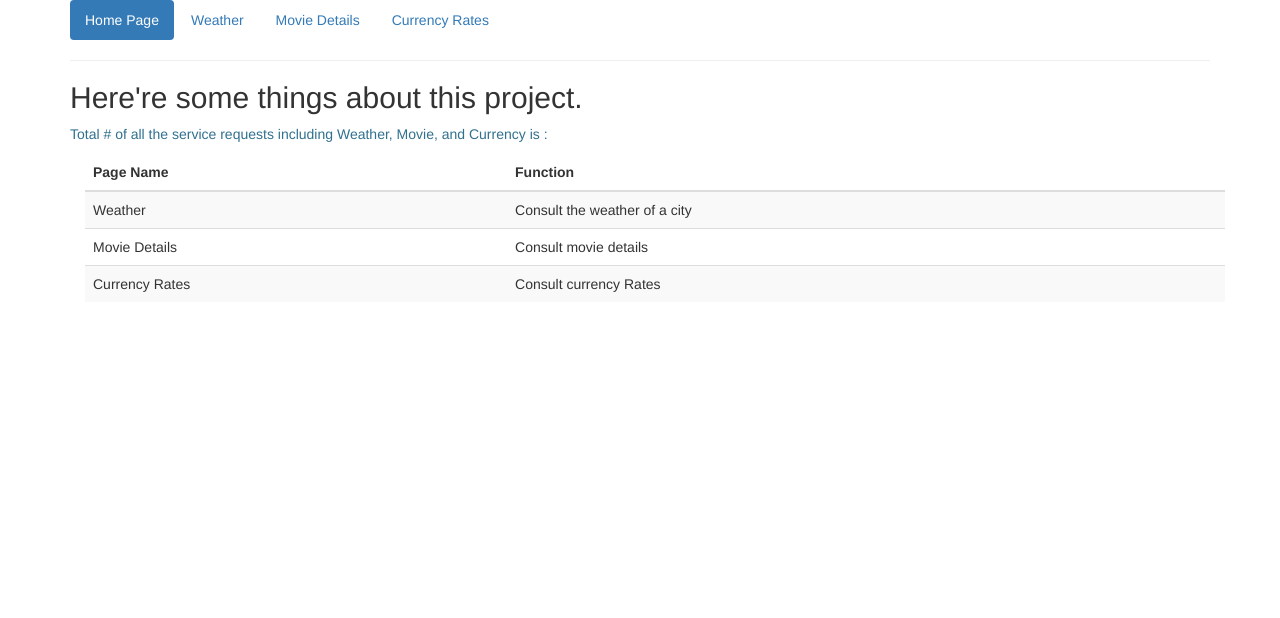
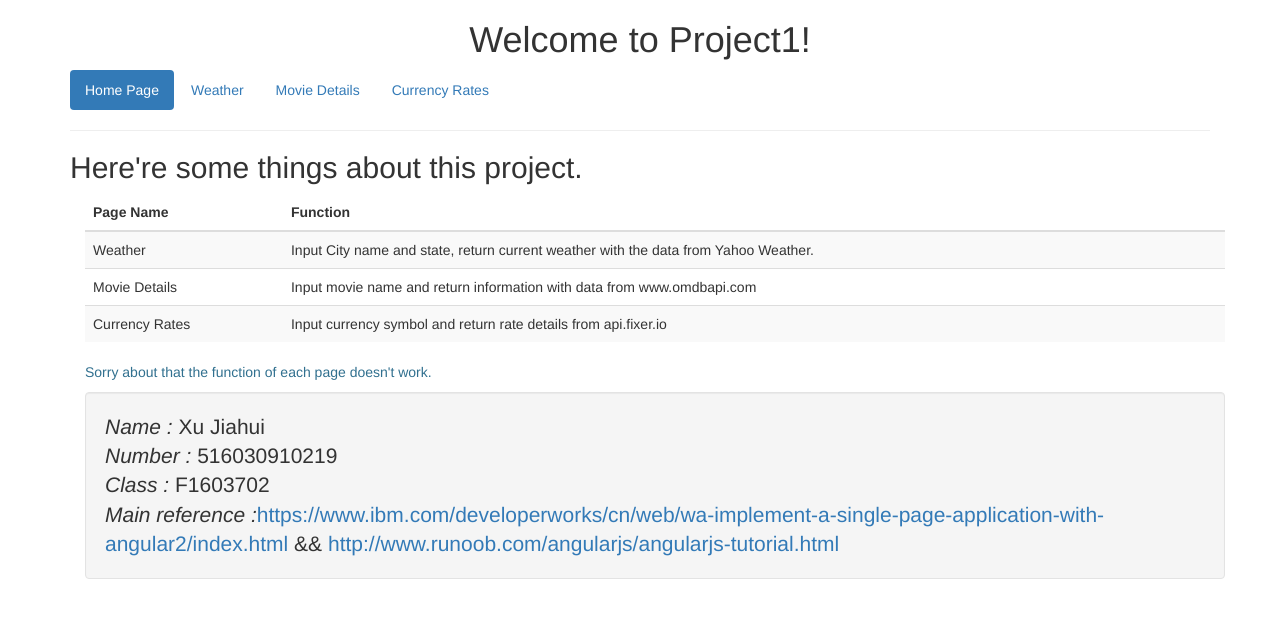
Before and after one commit to dnzlike/AngularCli, an Angular app: page /about in a window 1280 px wide. Shown: the top 618 px of the page. Built offline with nearby package versions, Linux system fonts and the light colour scheme.

Commit message:
seventh commit

```diff
--- a/src/app/about/about.component.html
+++ b/src/app/about/about.component.html
@@ -1,6 +1,5 @@
 <h2>Here're some things about this project.</h2>
-<p class="text-info">Total # of all the service requests including Weather, Movie, and Currency is :
-</p>
+
 <div class ="container">
 <table class="table table-striped">
   <thead>
@@ -12,17 +11,25 @@
   <tbody>
   <tr>
     <td>Weather</td>
-    <td>Consult the weather of a city</td>
+    <td>Input City name and state, return current weather with the data from Yahoo Weather.</td>
   </tr>
   <tr>
     <td>Movie Details</td>
-    <td>Consult movie details</td>
+    <td>Input movie name and return information with data from www.omdbapi.com</td>
   </tr>
   <tr>
     <td>Currency Rates</td>
-    <td>Consult currency Rates</td>
+    <td>Input currency symbol and return rate details from api.fixer.io</td>
   </tr>
   </tbody>
 </table>
-
+  <p class="text-info">Sorry about that the function of each page doesn't work.
+  </p>
+  <p class="well lead">
+    <i> Name :</i> Xu Jiahui <br>
+    <i> Number :</i> 516030910219 <br>
+    <i> Class :</i> F1603702 <br>
+    <i> Main reference :</i> <a ng-href ="https://www.ibm.com/developerworks/cn/web/wa-implement-a-single-page-application-with-angular2/index.html">https://www.ibm.com/developerworks/cn/web/wa-implement-a-single-page-application-with-angular2/index.html</a>
+    && <a ng-href ="http://www.runoob.com/angularjs/angularjs-tutorial.html">http://www.runoob.com/angularjs/angularjs-tutorial.html</a><br>
+  </p>
 </div>
--- a/src/app/app.component.html
+++ b/src/app/app.component.html
@@ -1,3 +1,8 @@
+<div style="text-align:center">
+  <h1>
+    Welcome to {{title}}!
+  </h1>
+</div>
 <div class="container">
   <app-menu></app-menu>
   <hr>
--- a/src/app/app.module.ts
+++ b/src/app/app.module.ts
@@ -1,5 +1,5 @@
 import { BrowserModule } from '@angular/platform-browser';
-import { NgModule } from '@angular/core';
+import {CUSTOM_ELEMENTS_SCHEMA, NgModule} from '@angular/core';
 
 
 import { AppComponent } from './app.component';
@@ -9,6 +9,7 @@ import { CurrencyComponent } from './currency/currency.component';
 import { MovieComponent } from './movie/movie.component';
 import { CONST_ROUTING } from './app.routing';
 import { AboutComponent } from './about/about.component';
+
 
 
 @NgModule({
@@ -26,5 +27,9 @@ import { AboutComponent } from './about/about.component';
   ],
 
   bootstrap: [AppComponent],
+
+  schemas:[
+    CUSTOM_ELEMENTS_SCHEMA
+  ]
 })
 export class AppModule { }
--- a/src/app/movie/movie.component.ts
+++ b/src/app/movie/movie.component.ts
@@ -1,5 +1,4 @@
 import { Component, OnInit } from '@angular/core';
-import { SharedService } from "./../shared.service";
 
 @Component({
   selector: 'app-movie',
```
Also changed, not shown: src/app/shared.service.ts (deleted, +0 -43 lines), 1 other file (tests, documents, lock files or other folders).
